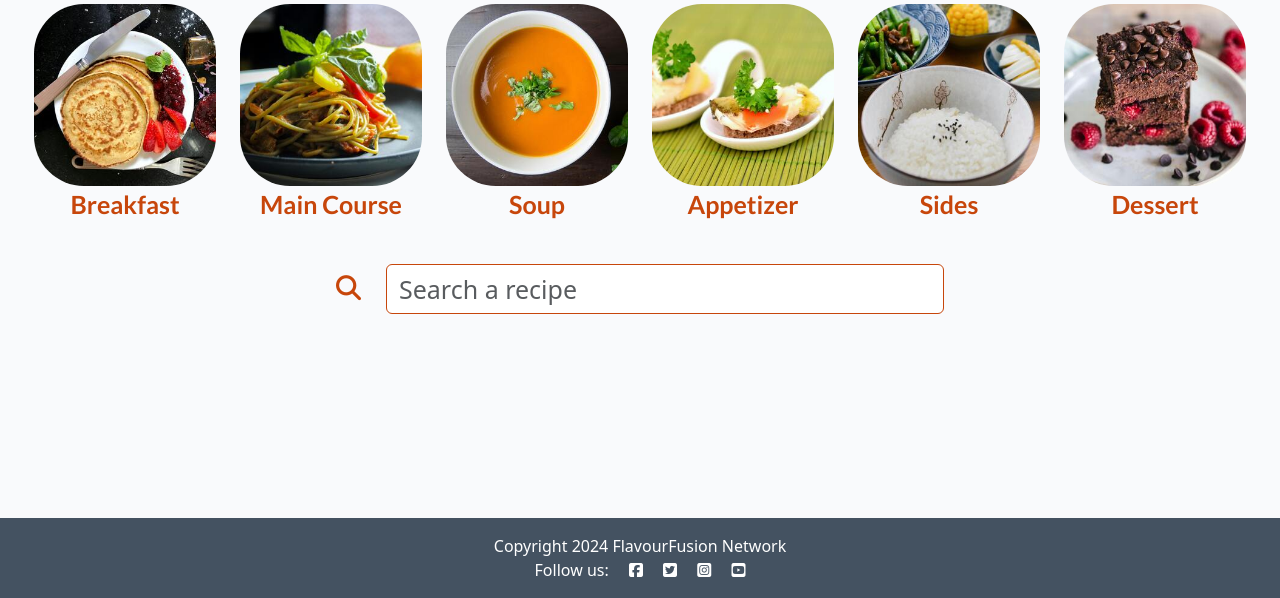
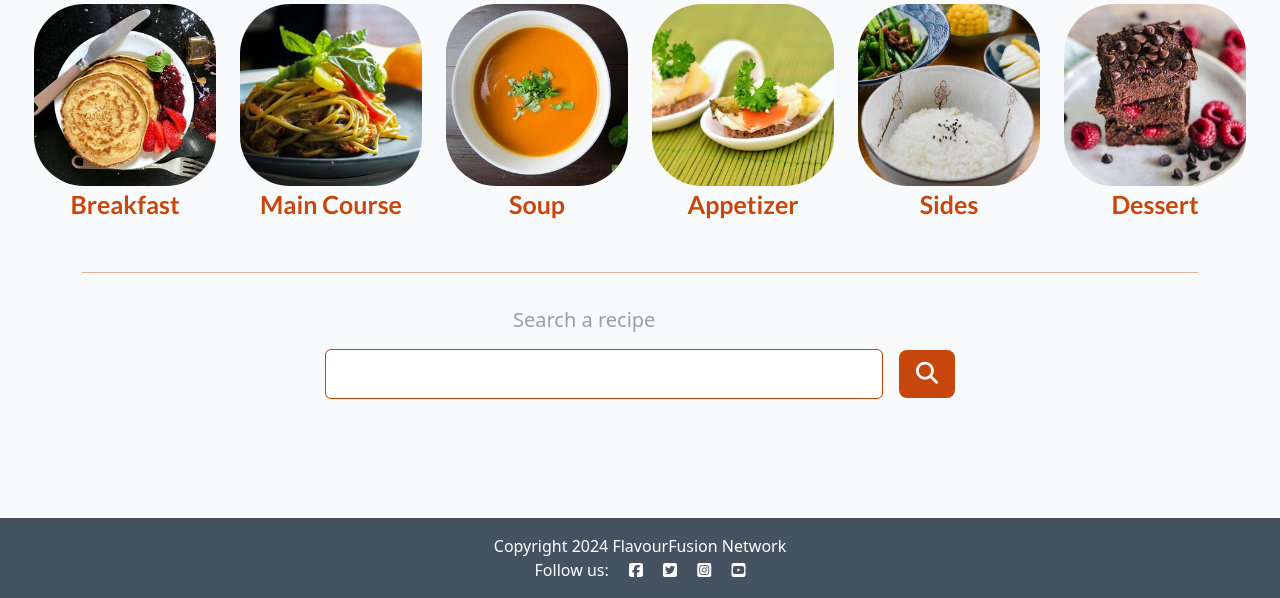
Before and after one commit to Brindusa22/FlavourFusion-Network, a Django app: page / in a window 1280 px wide. Shown: the part 202-800 px from the top of the page. Run offline with Django 4.2, Linux system fonts and the light colour scheme; some libraries are stand-ins or nearby versions.

Commit message:
Install Crispy Forms, add search field to home page and customize

```diff
--- /dev/null
+++ b/home/forms.py
@@ -0,0 +1,5 @@
+from django import forms
+
+
+class SearchForm(forms.Form):
+    query = forms.CharField(label='', max_length=300, required=False)
--- a/home/templates/home/home_page.html
+++ b/home/templates/home/home_page.html
@@ -1,5 +1,6 @@
 {% extends 'base.html' %}
 {% load static %}
+{% load crispy_forms_tags %}
 
 {% block content %}
 
@@ -86,20 +87,23 @@
                                 </a>
                             </div>
                         </div>
+                </div>
 
 
-                </div>
                 <div class="row">
                     <div class="col">
                         <div class="container mt-4">
-                            <form class="form-inline">
-                            <i class="fa-solid fa-magnifying-glass"></i>
-                              <input class="form-control mr-sm-2 search-field" type="search" placeholder="Search a recipe" aria-label="Search">
+                            <hr id="search-hr">
+                            <div class="form-label">Search a recipe</div>
+                            <form id="searchForm" method="post">
+                                {{ search_form | crispy }}
+                                {% csrf_token %}
+                                <button id="submitButton" type="submit" class="btn btn-signup btn-lg"> <i class="fa-solid fa-magnifying-glass"></i></button>
                             </form>
-                          </div>
+                        </div>
                     </div>
                 </div>
-            </div>
+                </div>
         </div>
 </div>
 
--- a/home/urls.py
+++ b/home/urls.py
@@ -2,7 +2,7 @@ from . import views
 from django.urls import path
 
 urlpatterns = [
-    path('', views.HomePageView.as_view(), name='home'),
+    path('', views.home_page, name='home'),
     path('breakfast/', views.BreakfastList.as_view(), name='breakfast_list'),
     path('maincourse/', views.MainCourseList.as_view(), name='main_course_list'),
     path('soup/', views.SoupList.as_view(), name='soup_list'),
--- a/home/views.py
+++ b/home/views.py
@@ -2,13 +2,19 @@ from django.shortcuts import render, get_object_or_404, reverse
 from django.shortcuts import render
 from django.views import generic
 from recipes.models import Recipe
+from .forms import SearchForm
 
 # Create your views here.
 
-class HomePageView(generic.ListView):
-    model = Recipe
-    queryset = Recipe.objects.filter(status=1)
-    template_name = "home/home_page.html"
+def home_page(request):
+
+    search_form = SearchForm()
+
+    return render(
+        request,
+        "home/home_page.html",
+        {"search_form": search_form}
+    )
 
 
 class BreakfastList(generic.ListView):
--- a/requirements.txt
+++ b/requirements.txt
@@ -1,6 +1,8 @@
 asgiref==3.7.2
+crispy-bootstrap5==0.7
 dj-database-url==0.5.0
 Django==4.2.11
+django-crispy-forms==2.1
 django-summernote==0.8.20.0
 gunicorn==20.1.0
 psycopg2==2.9.9
--- a/static/css/style.css
+++ b/static/css/style.css
@@ -44,32 +44,60 @@ body {
     opacity: 0.6;
 }
 
-.form-inline{
+/* Search Form */
+
+#search-hr {
+    margin: 2rem 0;
+    color: #c7460b;
+    opacity: 0.4;;
+}
+
+.form-label {
+    margin-bottom: 0.9rem;
+    width: 90%;
+    font-size: 20px;
+    color: #9e9e9e;
+}
+
+#searchForm {
     display: flex;
     justify-content: center;
     align-items: center;
+    margin-bottom: 3rem;
 }
 
-.form-inline i {
-    margin-right: 25px;
-    font-size: 25px;
-    color: #c7460b;
+#div_id_query {
+    margin-right: 1rem;
+    width: 50%;
 }
 
-.search-field {
+#searchForm input {
     height: 50px;
     font-size: 25px;
     color: #9e9e9e;
     border: 1.5px solid #c7460b;
+    width: 100%;
 }
 
-.search-field:hover {
+#searchForm input:hover {
     background-color: rgb(255, 252, 249);
 }
 
-.form-control {
-    width: 50%;
+#submitButton {
+    margin-bottom: 1rem;
+    background-color: #c7460b;
 }
+
+#submitButton:hover {
+    background-color: rgb(255, 252, 249);
+    color: #c7460b;
+    border: 1.5px solid #c7460b;
+}
+
+#submitButton i {
+    font-size: 22px;
+}
+
 
 /* Styles for recipe_detail page */
 .breadcrumb-item a, .breadcrumb-item.active {
```
Also changed, not shown: recipebook_project/settings.py (+6 -1 lines).
